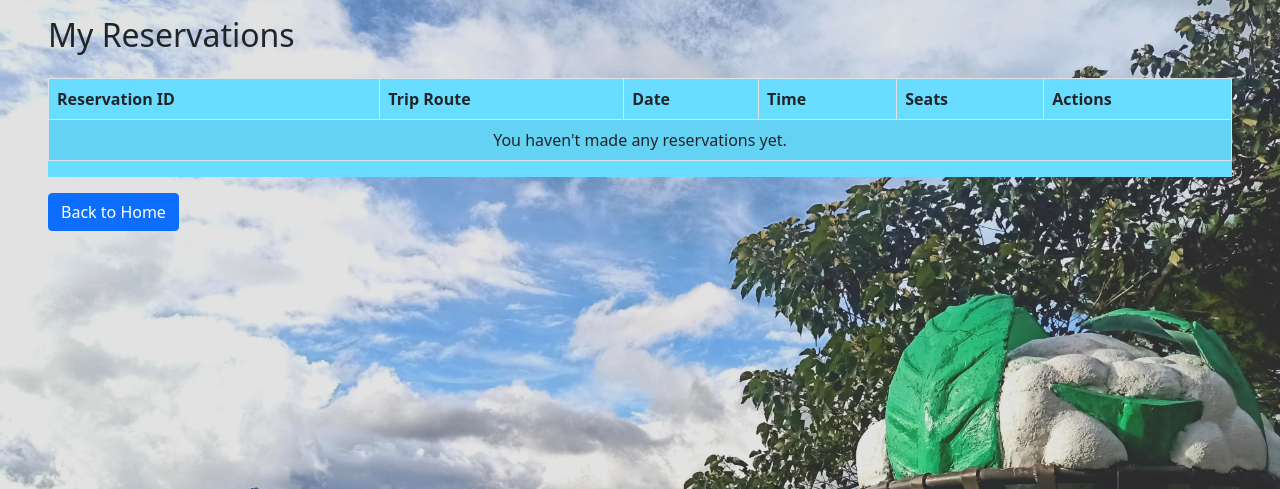
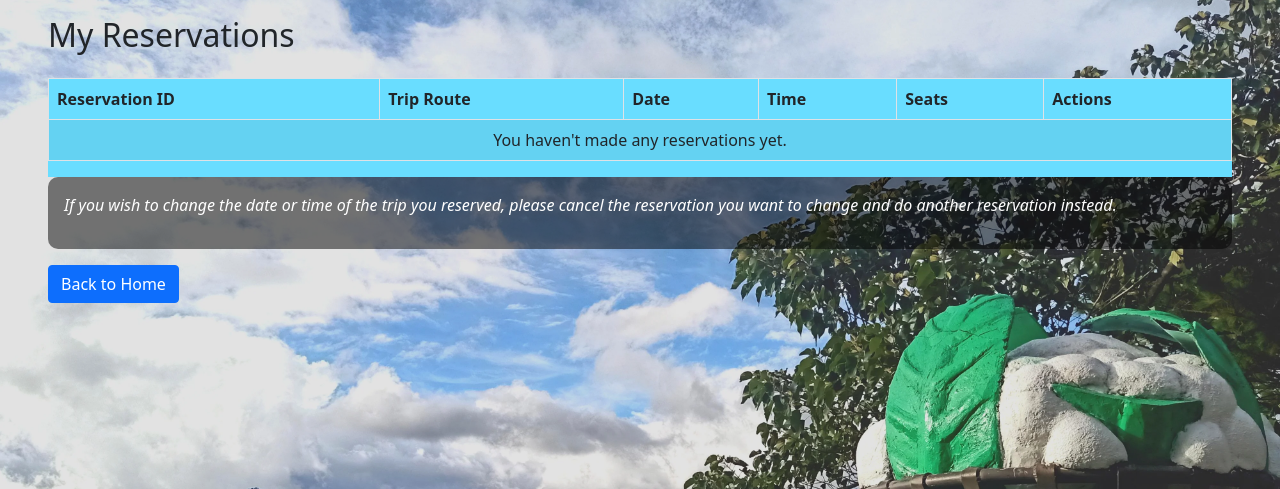
Before and after one commit to keelam13/bkoda_seat_reservation, a Django app: template templates/reservation/reservation_list.html in a window 1280 px wide. Shown: the part 56-545 px from the top of the page. Run offline with Django 4.2, Linux system fonts and the light colour scheme; the template is opened without the code that fills it, so the values that code supplies are empty.

Commit message:
Add instruction on updating reservation

```diff
--- a/templates/reservation/reservation_form.html
+++ b/templates/reservation/reservation_form.html
@@ -19,7 +19,9 @@
             <form method="post" class="mb-4">
                 {% csrf_token %}
                 <p>Number of seats: {{ form.number_of_seats }}</p>
-                <button type="submit" class="btn btn-primary">Reserve Seats</button>
+                <div class="d-flex justify-content-center">
+                    <button type="submit" class="btn btn-primary">Reserve Seats</button>
+                </div>
             </form>
         </div>
     </section>
--- a/templates/reservation/reservation_list.html
+++ b/templates/reservation/reservation_list.html
@@ -48,7 +48,12 @@
             </tbody>
         </table>
     </div>
-
+    <div class="instructions-box">
+        <p class="text-white instruction-group">
+            If you wish to change the date or time of the trip you reserved, please cancel
+            the reservation you want to change and do another reservation instead.
+        </p>
+    </div>
     <div class="mt-3">
         <a href="{% url 'home' %}" class="btn btn-primary">Back to Home</a>
     </div>
```
